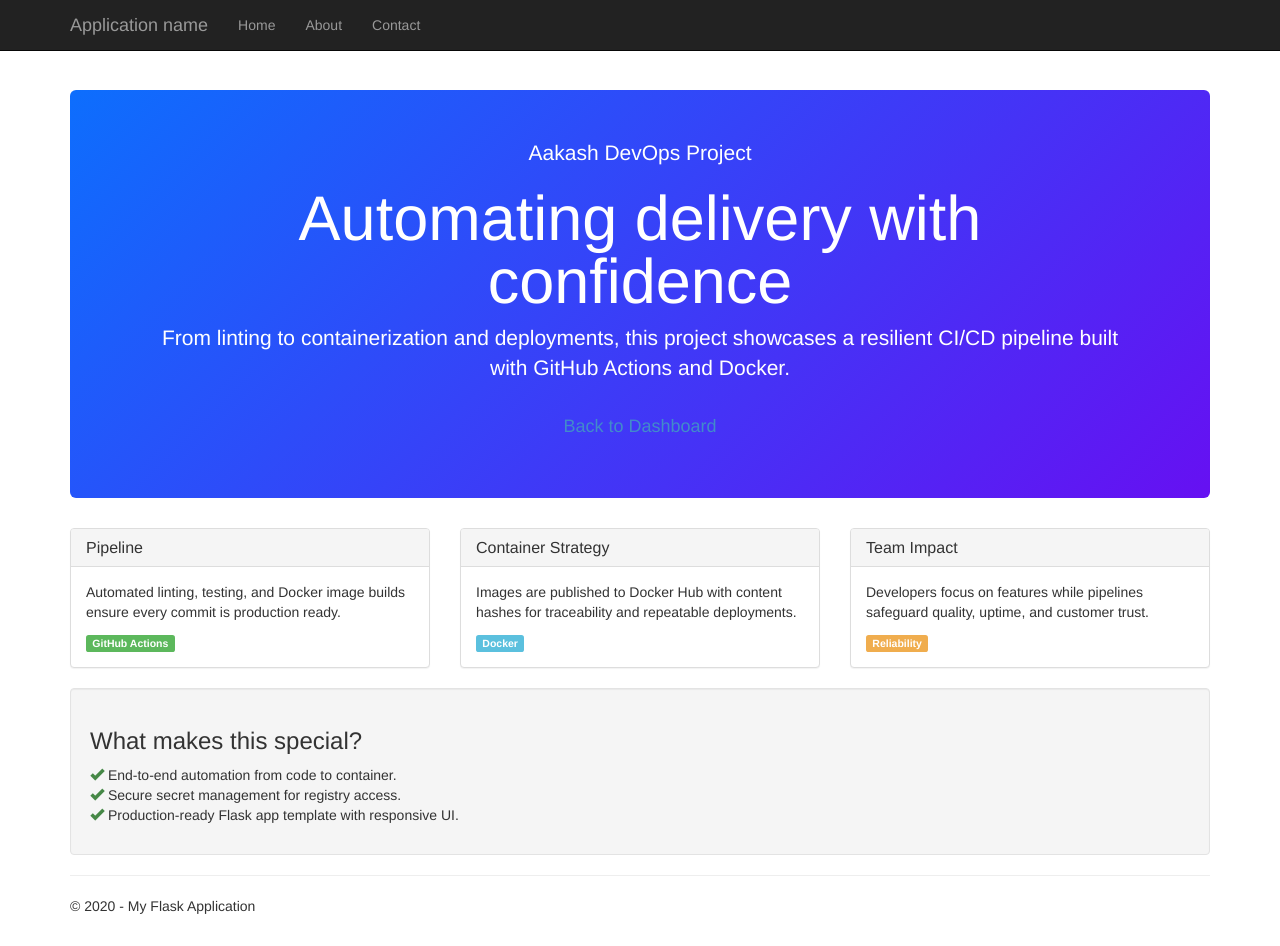
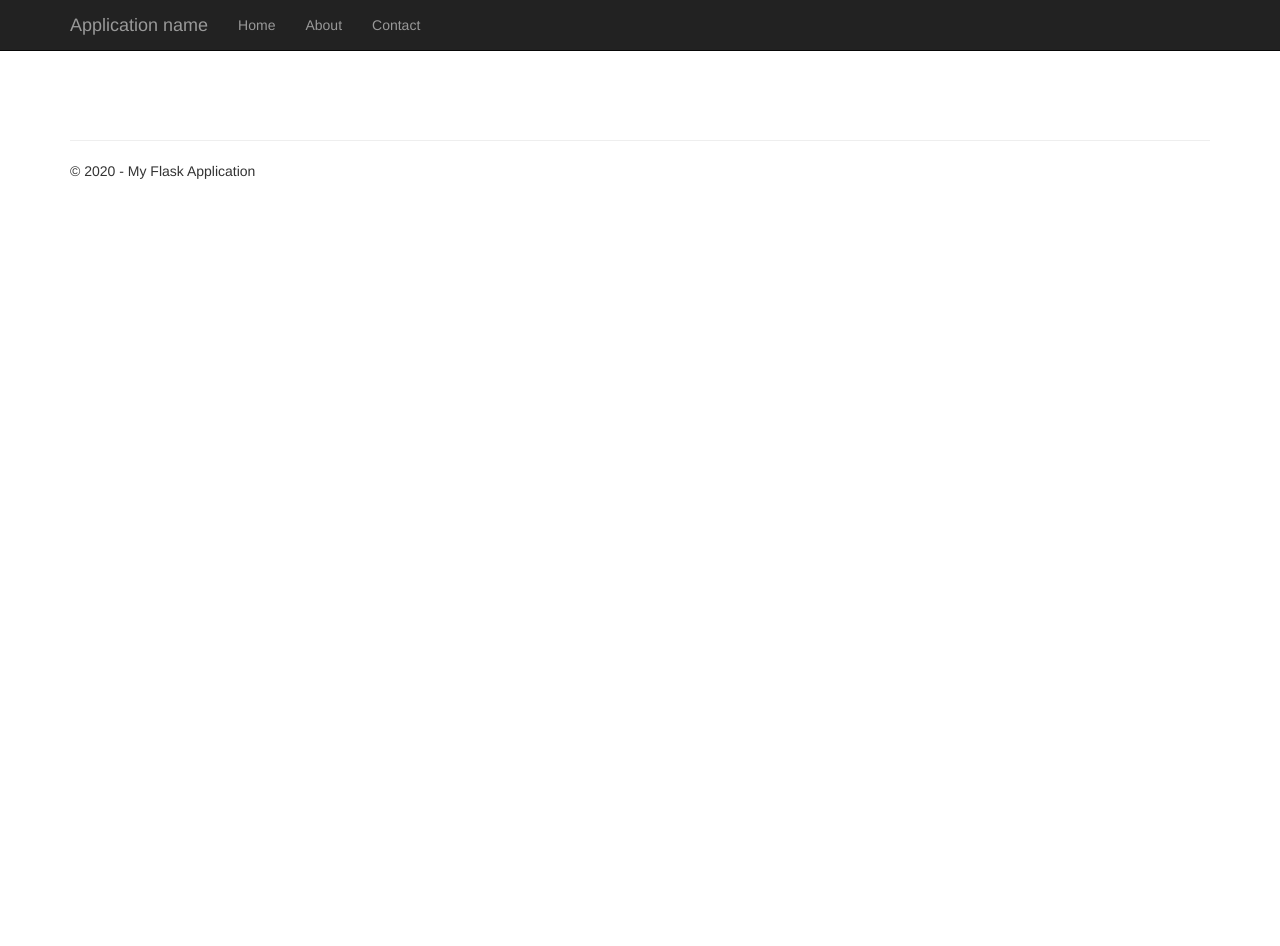
Before and after one commit to akginvictus/cicdProj, a Python web app: template FlaskWebProject1/app/main/templates/about.html in a window 1280 px wide. After the commit the page ends 179 px from the top, so only its background shows below. Run offline with Jinja, Linux system fonts and the light colour scheme; the template is opened without the code that fills it: most values are stand-ins (such as "Sample title", 1, 10 or a date in 2020).

Commit message:
Fix static paths, blueprint imports, and template updates for Azure

```diff
--- a/FlaskWebProject1/app/__init__.py
+++ b/FlaskWebProject1/app/__init__.py
@@ -1,12 +1,16 @@
 from flask import Flask
 from typing import Optional, Type
+
 from .config import Config
+
 
 def create_app(config_class: Optional[Type[Config]] = None) -> Flask:
     app = Flask(__name__, instance_relative_config=False)
 
+    # Load configuration
     app.config.from_object(config_class or Config)
 
+    # Register blueprints
     from .main import bp as main_bp
     app.register_blueprint(main_bp)
 
--- a/FlaskWebProject1/app/main/templates/about.html
+++ b/FlaskWebProject1/app/main/templates/about.html
@@ -1,58 +1,49 @@
-{% extends "layout.html" %}
+<!DOCTYPE html>
+<html>
+<head>
+    <meta charset="utf-8" />
+    <meta name="viewport" content="width=device-width, initial-scale=1.0">
+    <title>{{ title }} - My Flask Application</title>
 
-{% block content %}
-<section class="jumbotron text-center" style="margin-top: 40px; background: linear-gradient(135deg, #0d6efd 0%, #6610f2 100%); color: #fff;">
-    <div class="container">
-        <p class="lead text-uppercase letter-spacing">Aakash DevOps Project</p>
-        <h1 class="display-4">Automating delivery with confidence</h1>
-        <p class="lead">From linting to containerization and deployments, this project showcases a resilient CI/CD pipeline built with GitHub Actions and Docker.</p>
-        <a href="{{ url_for('home') }}" class="btn btn-lg btn-light">Back to Dashboard</a>
-    </div>
-</section>
+    <link rel="stylesheet" type="text/css" href="{{ url_for('main.static', filename='content/bootstrap.min.css') }}" />
+    <link rel="stylesheet" type="text/css" href="{{ url_for('main.static', filename='content/site.css') }}" />
+    <script src="{{ url_for('main.static', filename='scripts/modernizr-2.6.2.js') }}"></script>
+</head>
 
-<section class="row">
-    <div class="col-md-4">
-        <div class="panel panel-default">
-            <div class="panel-heading">
-                <h3 class="panel-title">Pipeline</h3>
+<body>
+    <div class="navbar navbar-inverse navbar-fixed-top">
+        <div class="container">
+            <div class="navbar-header">
+                <button type="button" class="navbar-toggle" data-toggle="collapse" data-target=".navbar-collapse">
+                    <span class="icon-bar"></span>
+                    <span class="icon-bar"></span>
+                    <span class="icon-bar"></span>
+                </button>
+                <a href="{{ url_for('main.home') }}" class="navbar-brand">Application name</a>
             </div>
-            <div class="panel-body">
-                <p>Automated linting, testing, and Docker image builds ensure every commit is production ready.</p>
-                <span class="label label-success">GitHub Actions</span>
+
+            <div class="navbar-collapse collapse">
+                <ul class="nav navbar-nav">
+                    <li><a href="{{ url_for('main.home') }}">Home</a></li>
+                    <li><a href="{{ url_for('main.about') }}">About</a></li>
+                    <li><a href="{{ url_for('main.contact') }}">Contact</a></li>
+                </ul>
             </div>
         </div>
     </div>
-    <div class="col-md-4">
-        <div class="panel panel-default">
-            <div class="panel-heading">
-                <h3 class="panel-title">Container Strategy</h3>
-            </div>
-            <div class="panel-body">
-                <p>Images are published to Docker Hub with content hashes for traceability and repeatable deployments.</p>
-                <span class="label label-info">Docker</span>
-            </div>
-        </div>
+
+    <div class="container body-content" style="padding-top: 70px;">
+        {% block content %}{% endblock %}
+        <hr />
+        <footer>
+            <p>&copy; {{ year }} - My Flask Application</p>
+        </footer>
     </div>
-    <div class="col-md-4">
-        <div class="panel panel-default">
-            <div class="panel-heading">
-                <h3 class="panel-title">Team Impact</h3>
-            </div>
-            <div class="panel-body">
-                <p>Developers focus on features while pipelines safeguard quality, uptime, and customer trust.</p>
-                <span class="label label-warning">Reliability</span>
-            </div>
-        </div>
-    </div>
-</section>
 
-<section class="well">
-    <h3>What makes this special?</h3>
-    <ul class="list-unstyled">
-        <li><span class="glyphicon glyphicon-ok text-success"></span> End-to-end automation from code to container.</li>
-        <li><span class="glyphicon glyphicon-ok text-success"></span> Secure secret management for registry access.</li>
-        <li><span class="glyphicon glyphicon-ok text-success"></span> Production-ready Flask app template with responsive UI.</li>
-    </ul>
-</section>
+    <script src="{{ url_for('main.static', filename='scripts/jquery-1.10.2.js') }}"></script>
+    <script src="{{ url_for('main.static', filename='scripts/bootstrap.js') }}"></script>
+    <script src="{{ url_for('main.static', filename='scripts/respond.js') }}"></script>
 
-{% endblock %}
+    {% block scripts %}{% endblock %}
+</body>
+</html>
```
Also changed, not shown: FlaskWebProject1/app/config.py (+21 -14 lines), FlaskWebProject1/app/main/__init__.py (+11 -9 lines).
